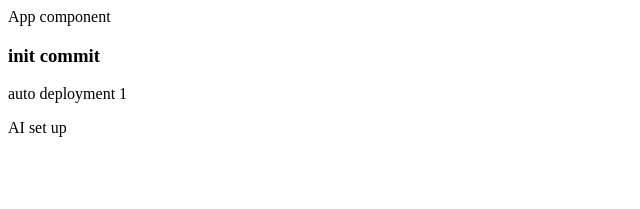
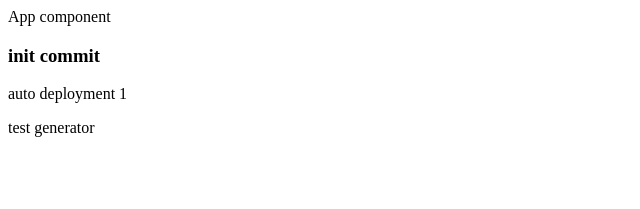
Before and after one commit to rana22/end2end_test_setup, a React app in the folder react-app/: page / in a window 1280 px wide. Shown: the top 209 px of the page, without its empty margins (0-640 px from the left). Built offline with nearby package versions, Linux system fonts and the light colour scheme.

Commit message:
update text

```diff
--- a/react-app/src/App.js
+++ b/react-app/src/App.js
@@ -9,7 +9,7 @@ const App = () => {
       App component
       <h3>init commit</h3>
       <p>auto deployment 1</p>
-      <p>AI set up</p>
+      <p>test generator</p>
     </>
   );
 };
```
